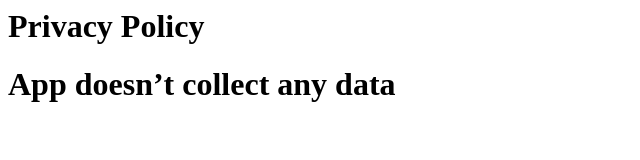
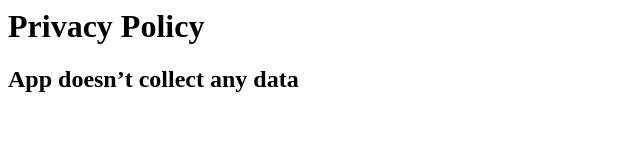
Before and after one commit to kireandreev/kireandreev.github.io, a plain HTML site: page index.html in a window 1280 px wide. Shown: the whole page, without its empty margins (0-640 px from the left). Drawn offline with Linux system fonts and the light colour scheme.

Commit message:
Update index.html

```diff
--- a/index.html
+++ b/index.html
@@ -3,6 +3,6 @@
 </head>
 <body>
 <h1>Privacy Policy</h1>
-<h1>App doesn’t collect any data</h1>
+<h2>App doesn’t collect any data</h2>
 </body>
 </html>
```
